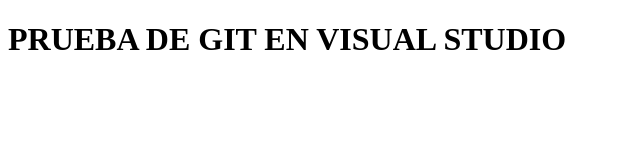
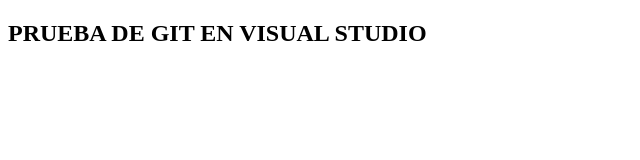
Before and after one commit to aberazo011296/Pre-Bootcamp-Publico, a plain HTML site: page index.html in a window 1280 px wide. Shown: the whole page, without its empty margins (0-640 px from the left). Drawn offline with Linux system fonts and the light colour scheme.

Commit message:
cambio de titulo

```diff
--- a/index.html
+++ b/index.html
@@ -7,6 +7,6 @@
     <title>Document</title>
 </head>
 <body>
-    <h1>PRUEBA DE GIT EN VISUAL STUDIO</h1>
+    <h2>PRUEBA DE GIT EN VISUAL STUDIO</h2>
 </body>
 </html>
```
